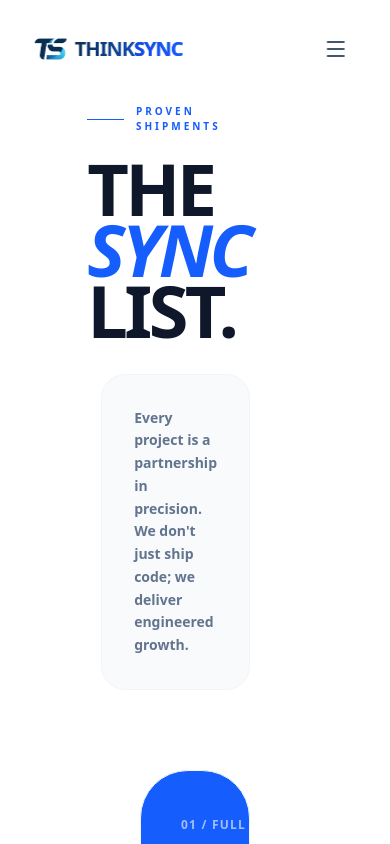
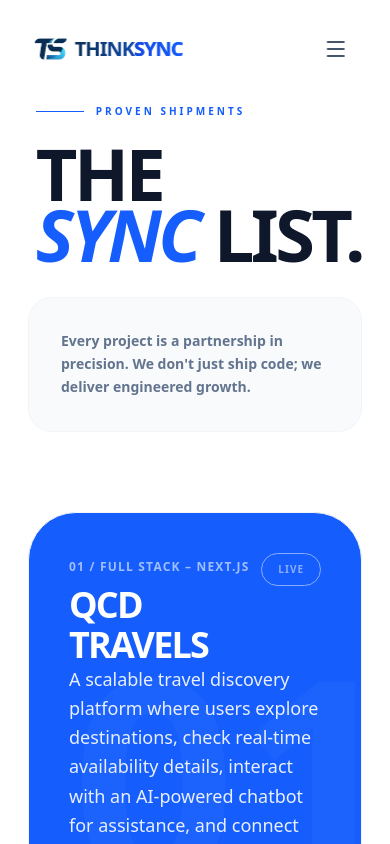
Before and after one commit to ramanchauhan13/thinksyncsolutions, a Next.js app: page /projects in a window 390 px wide. Shown: the top 844 px of the page. Built offline with nearby package versions, Linux system fonts and the light colour scheme.

Commit message:
refactor: update padding utility class for improved layout consistency on projects page

```diff
--- a/app/projects/page.jsx
+++ b/app/projects/page.jsx
@@ -78,8 +78,8 @@ const Projects = () => {
   ];
 
   return (
-    <div className="min-h-screen bg-white py-26 px-35">
-      <div className="max-w-7xl mx-auto">
+    <div className="min-h-screen bg-white py-26 px-7 lg:px-35">
+      <div className="max-w-7xl">
         {/* Header Section */}
         <div className="flex flex-col md:flex-row justify-between items-end mb-20 gap-8">
           <div className="max-w-2xl">
```
